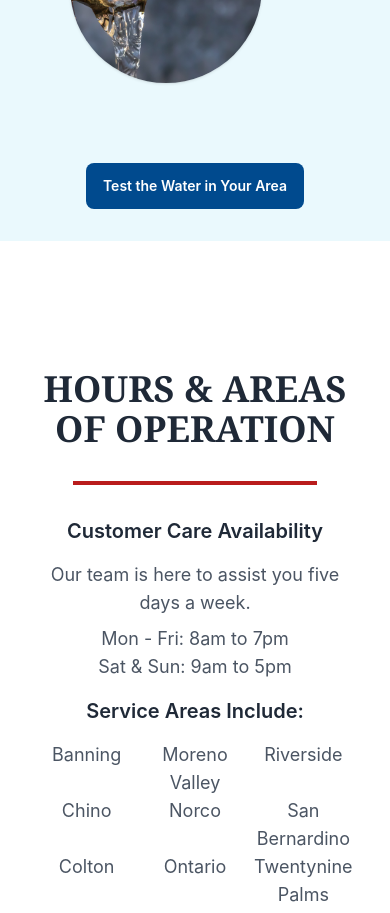
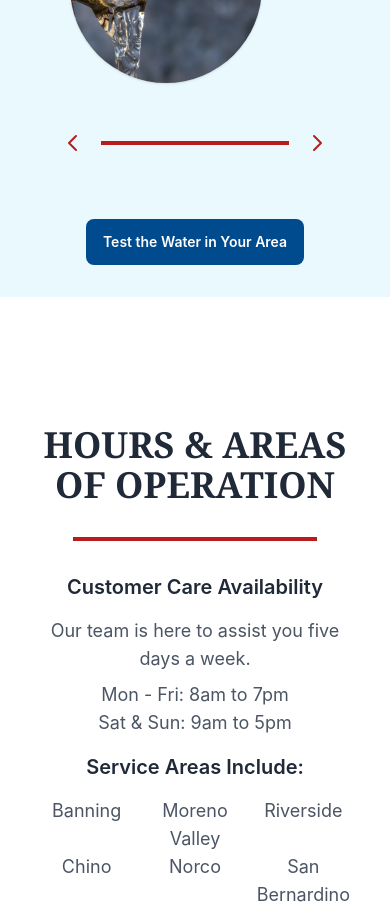
Before and after one commit to Nolden33/PolarWater, a React (Create React App) app in the folder polarwater/: page / in a window 390 px wide. Shown: the part 4000-4913 px from the top of the page. Built offline with nearby package versions, Linux system fonts and the light colour scheme; no server answers.

Commit message:
contamSection
added directional arrows under the horizontally sliding cards

```diff
--- a/polarwater/src/components/landingPage/ContamSection.jsx
+++ b/polarwater/src/components/landingPage/ContamSection.jsx
@@ -55,6 +55,42 @@ function ContamSection() {
                             <div className="hidden lg:flex flex-shrink-0 w-4 mx-10 lg:w-8"></div>
                         </div>
                     </div>
+                    {/* Arrows for Horizontal Sliding Cards */}
+						<div className="flex lg:left-1/3 items-center justify-center md:me-0 w-3/4 md:w-3/5 mx-auto my-4">
+							<div className="mr-4">
+								<svg
+									xmlns="http://www.w3.org/2000/svg"
+									className="h-6 w-6 text-red-700"
+									fill="none"
+									viewBox="0 0 24 24"
+									stroke="currentColor"
+								>
+									<path
+										strokeLinecap="round"
+										strokeLinejoin="round"
+										strokeWidth={2}
+										d="M15 19l-7-7 7-7"
+									/>
+								</svg>
+							</div>
+							<div className="flex-grow h-1 bg-red-700"></div>
+							<div className="ml-4">
+								<svg
+									xmlns="http://www.w3.org/2000/svg"
+									className="h-6 w-6 text-red-700"
+									fill="none"
+									viewBox="0 0 24 24"
+									stroke="currentColor"
+								>
+									<path
+										strokeLinecap="round"
+										strokeLinejoin="round"
+										strokeWidth={2}
+										d="M9 5l7 7-7 7"
+									/>
+								</svg>
+							</div>
+						</div>
                     <div className="flex justify-center md:justify-end">
                         <a href="https://www.ewg.org/tapwater/" target="_blank" rel="noopener noreferrer">
                             <button type="button" className="mt-12 mb-4 md:mb-0 py-3 px-4 inline-flex items-center gap-x-2 text-sm font-semibold rounded-lg border border-transparent blueOne text-white hover:bg-blue-700 disabled:opacity-50 disabled:pointer-events-none">
--- a/polarwater/src/components/landingPage/FilterSection.jsx
+++ b/polarwater/src/components/landingPage/FilterSection.jsx
@@ -134,6 +134,8 @@ function FilterSection() {
 							))}
 							<div className="hidden lg:flex flex-shrink-0 w-4 mx-10 lg:w-8"></div>
 						</div>
+
+                        {/* Arrows for Horizontal Sliding Cards */}
 						<div className="flex items-center justify-center md:ms-64 w-3/4 md:w-2/5 mx-auto my-4">
 							<div className="mr-4">
 								<svg
```
